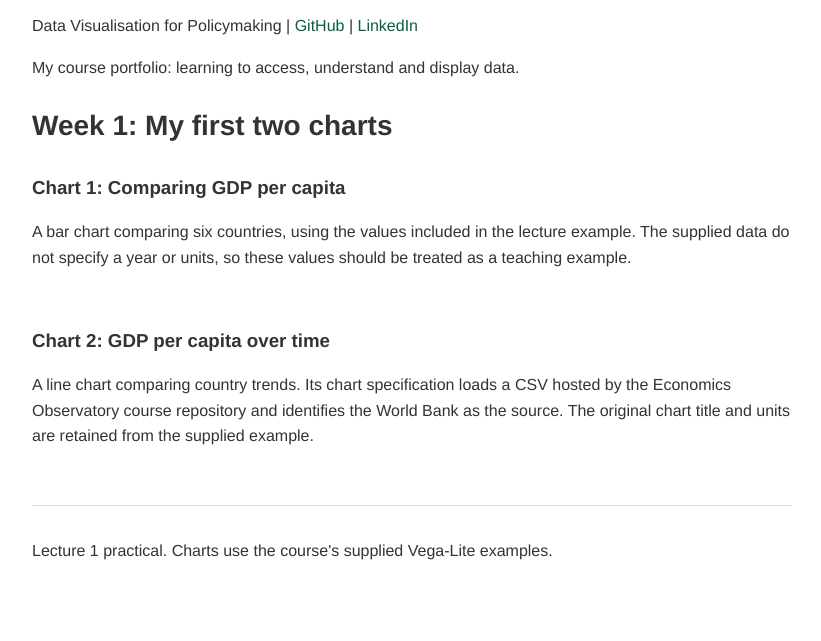
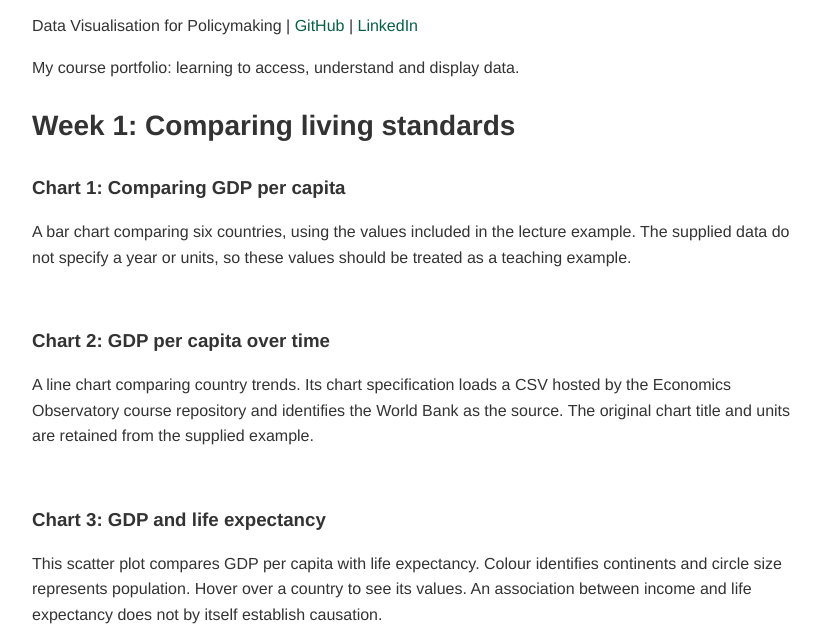
Before and after one commit to RajwardhanRana/RajwardhanRana.github.io, a plain HTML site: page index.html in a window 1280 px wide. Shown: the part 123-764 px from the top of the page, without its empty margins (228-1049 px from the left). Drawn offline with Linux system fonts and the light colour scheme; a script that the page names is missing.

Commit message:
Complete Seminar 1 with a third chart using a raw URL

```diff
--- a/index.html
+++ b/index.html
@@ -16,7 +16,7 @@
     <p>My course portfolio: learning to access, understand and display data.</p>
   </header>
   <main>
-    <h2>Week 1: My first two charts</h2>
+    <h2>Week 1: Comparing living standards</h2>
     <section>
       <h3>Chart 1: Comparing GDP per capita</h3>
       <p>A bar chart comparing six countries, using the values included in the lecture example. The supplied data do not specify a year or units, so these values should be treated as a teaching example.</p>
@@ -27,8 +27,14 @@
       <p>A line chart comparing country trends. Its chart specification loads a CSV hosted by the Economics Observatory course repository and identifies the World Bank as the source. The original chart title and units are retained from the supplied example.</p>
       <figure id="Location2" aria-label="GDP per capita line chart"></figure>
     </section>
+    <section>
+      <h3>Chart 3: GDP and life expectancy</h3>
+      <p>This scatter plot compares GDP per capita with life expectancy. Colour identifies continents and circle size represents population. Hover over a country to see its values. An association between income and life expectancy does not by itself establish causation.</p>
+      <p>Sources: World Bank and UN Population Prospects 2022, as identified in the course chart. <a href="https://raw.githubusercontent.com/EconomicsObservatory/courses/main/2/s2_chart2.json">View chart specification</a>.</p>
+      <figure id="Location3" aria-label="GDP and life expectancy scatter plot"></figure>
+    </section>
   </main>
-  <footer><p>Lecture 1 practical. Charts use the course's supplied Vega-Lite examples.</p></footer>
+  <footer><p>Lecture 1 and Seminar 1 practical. Charts use the course's supplied Vega-Lite examples.</p></footer>
   <script>
     // A figure's ID tells Vega Embed where to display each chart.
     function showChart(location, specification) {
@@ -41,6 +47,8 @@
     }
     showChart('#Location1', 'wk1_chart1.json');
     showChart('#Location2', 'wk1_chart2.json');
+    // A full raw URL embeds a chart specification from another repository.
+    showChart('#Location3', 'https://raw.githubusercontent.com/EconomicsObservatory/courses/main/2/s2_chart2.json');
   </script>
 </body>
 </html>
```
